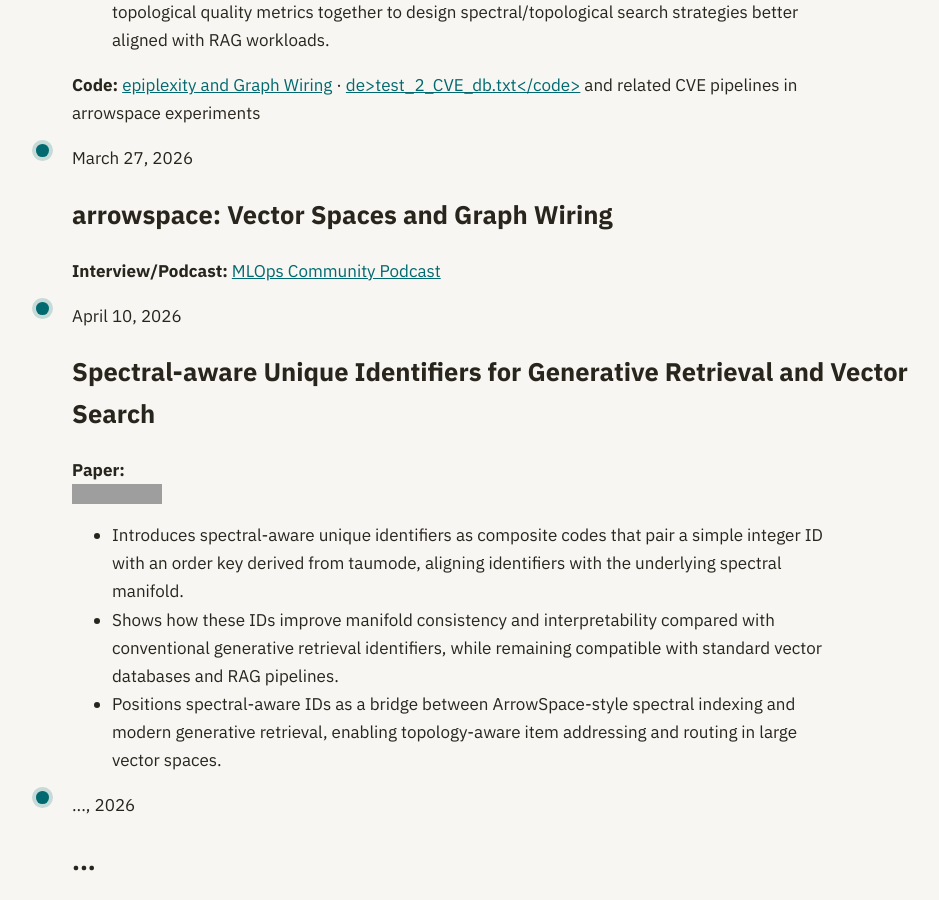
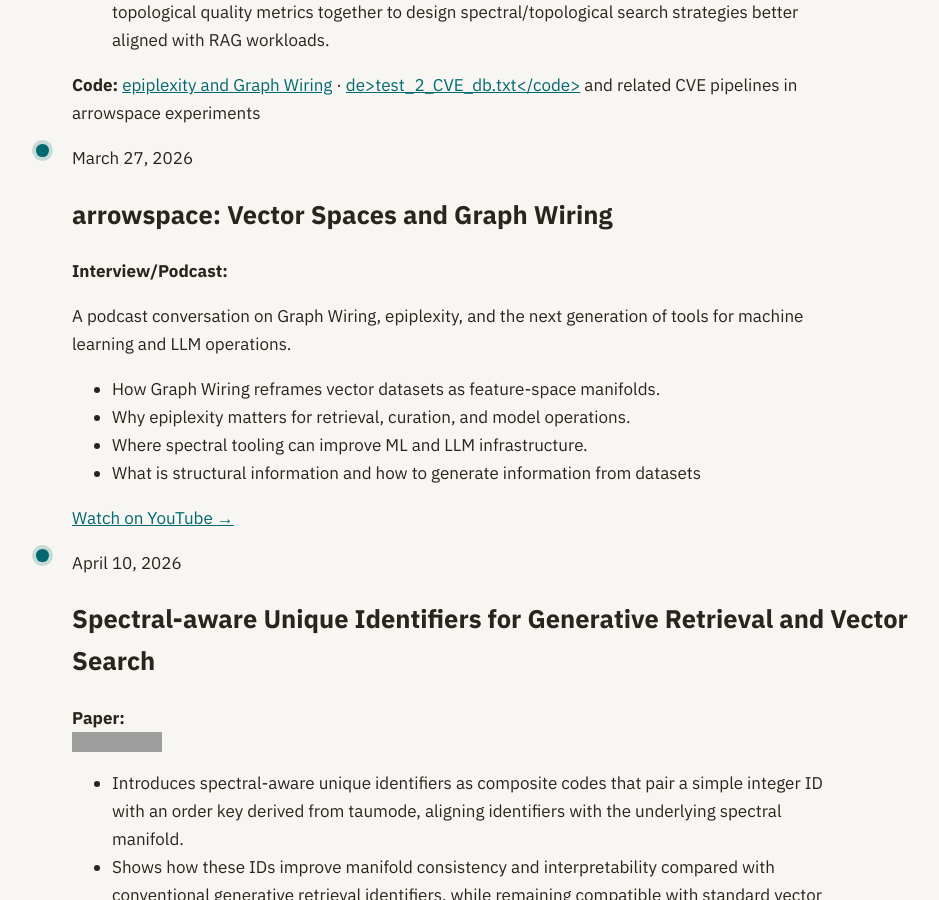
Before and after one commit to Mec-iS/staticwebpage, a Jekyll site: the page built from graph-wiring.md, in a window 1280 px wide and 900 px high, scrolled down 2216 px. Shown: the whole window, without its empty margins (154-1093 px from the left). Built offline with Jekyll 4.4.1, drawn with Linux system fonts in a browser that asks for light colours; nearby versions of some CDN libraries; some web fonts are replaced; grey boxes are pictures that could not be loaded.

Commit message:
improve graph-wiring

```diff
--- a/graph-wiring.md
+++ b/graph-wiring.md
@@ -151,10 +151,33 @@
       </h2>
       <p class="timeline-item__meta">
         <strong>Interview/Podcast:</strong>
-        <a href="https://home.mlops.community/public/videos/arrowspace-vector-spaces-and-graph-wiring" target="_blank" rel="noopener">
-          MLOps Community Podcast
-        </a>
       </p>
+      <div class="media-feature-card">
+        <div class="media-feature-copy">
+          <p class="section-subtitle">
+            A podcast conversation on Graph Wiring, epiplexity, and the next generation
+            of tools for machine learning and LLM operations.
+          </p>
+
+          <ul class="media-feature-points">
+            <li>How Graph Wiring reframes vector datasets as feature-space manifolds.</li>
+            <li>Why epiplexity matters for retrieval, curation, and model operations.</li>
+            <li>Where spectral tooling can improve ML and LLM infrastructure.</li>
+            <li>What is structural information and how to generate information from datasets</li>
+          </ul>
+
+          <p class="media-feature-links">
+            <a
+              href="https://www.youtube.com/watch?v=S5xbQXBiLs4"
+              target="_blank"
+              rel="noopener noreferrer"
+              class="blog-read-more"
+            >
+              Watch on YouTube <span aria-hidden="true">→</span>
+            </a>
+          </p>
+        </div>
+      </div>
     </div>
   </div>
 
```
Also changed, not shown: 1 other file.
